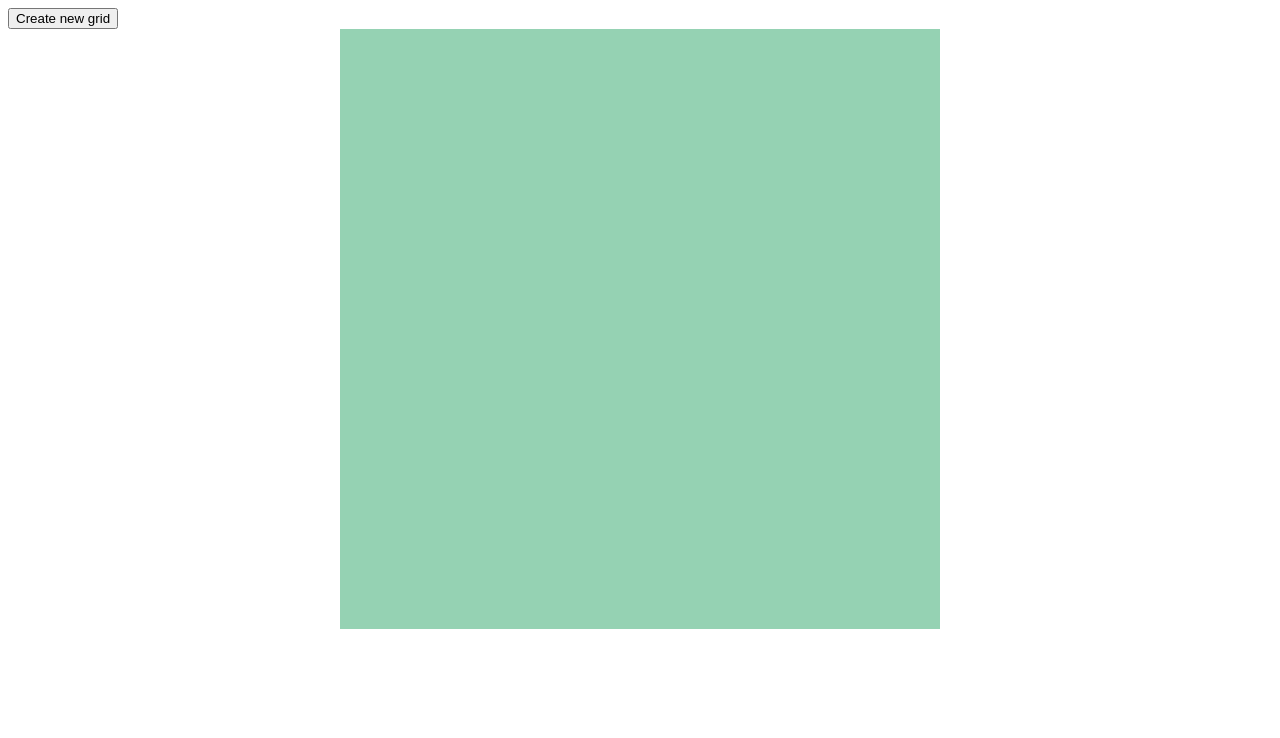
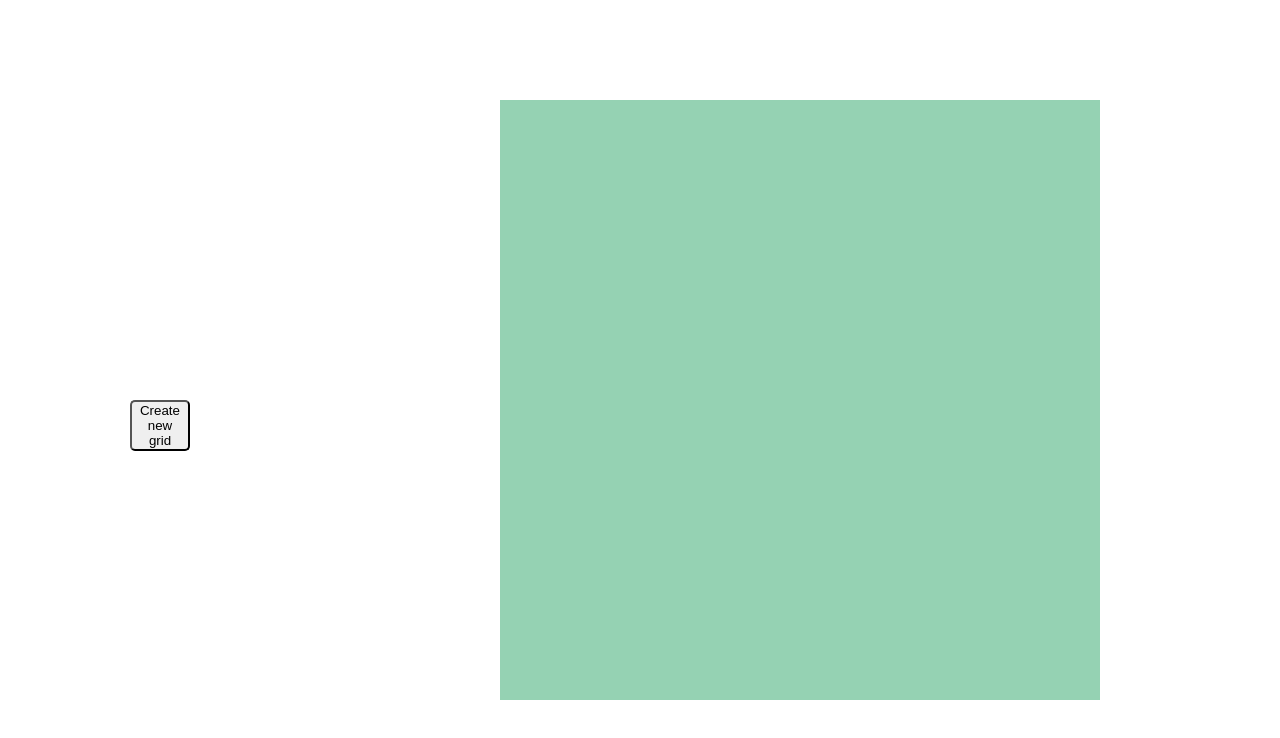
Before and after one commit to biniyamNegasa/etch-a-sketch, a plain HTML site: page index.html in a window 1280 px wide. Drawn offline with Linux system fonts and the light colour scheme.

Commit message:
Add style.css

```diff
--- a/index.html
+++ b/index.html
@@ -3,6 +3,7 @@
 <head>
     <meta charset="UTF-8">
     <meta name="viewport" content="width=device-width, initial-scale=1.0">
+    <link rel="stylesheet" href="./style.css">
     <title>Etch A Sketch</title>
 </head>
 <body>
--- /dev/null
+++ b/style.css
@@ -0,0 +1,20 @@
+* {
+    margin: 0;
+}
+
+button {
+    border-radius: 5px;
+    width: 60px;
+    height: auto;
+    margin: 100px 0 50px;
+}
+
+body {
+    display: flex;
+    justify-content: space-around;
+    align-items: center;
+}
+
+.container {
+    margin: 100px 50px;
+}
```
